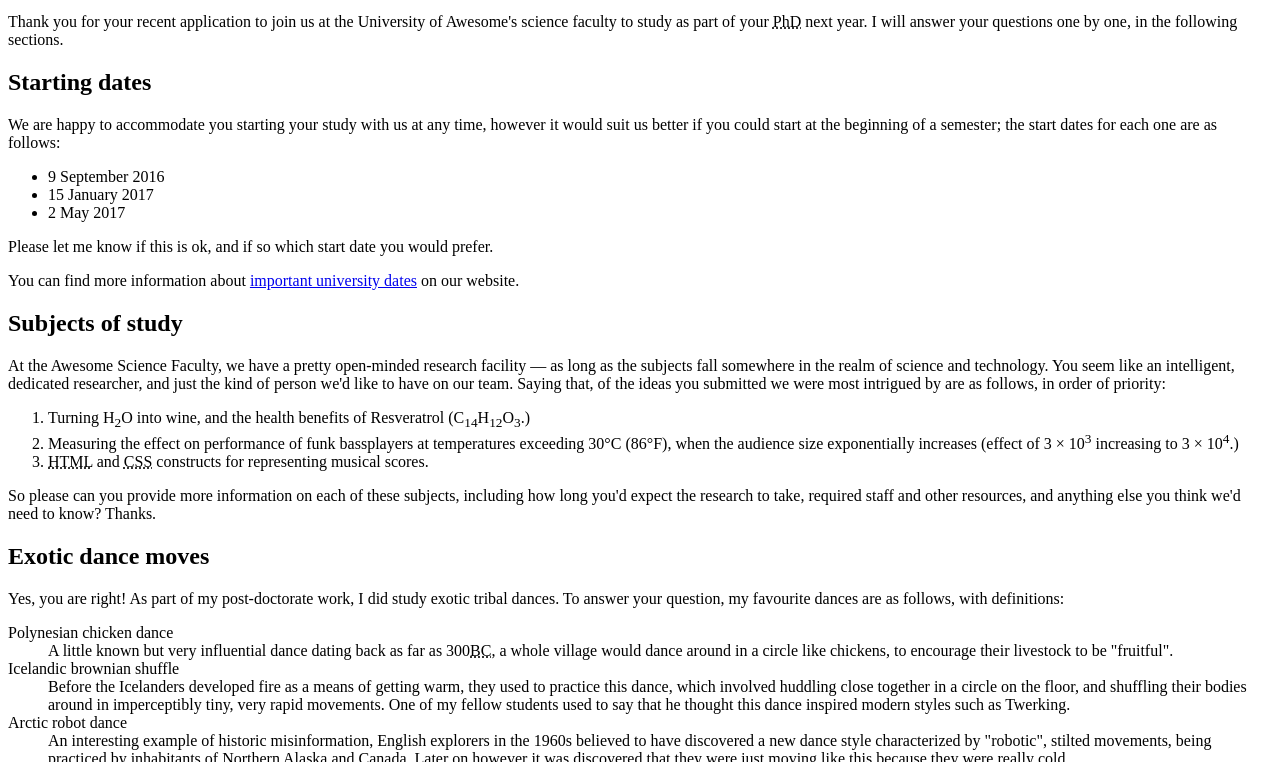
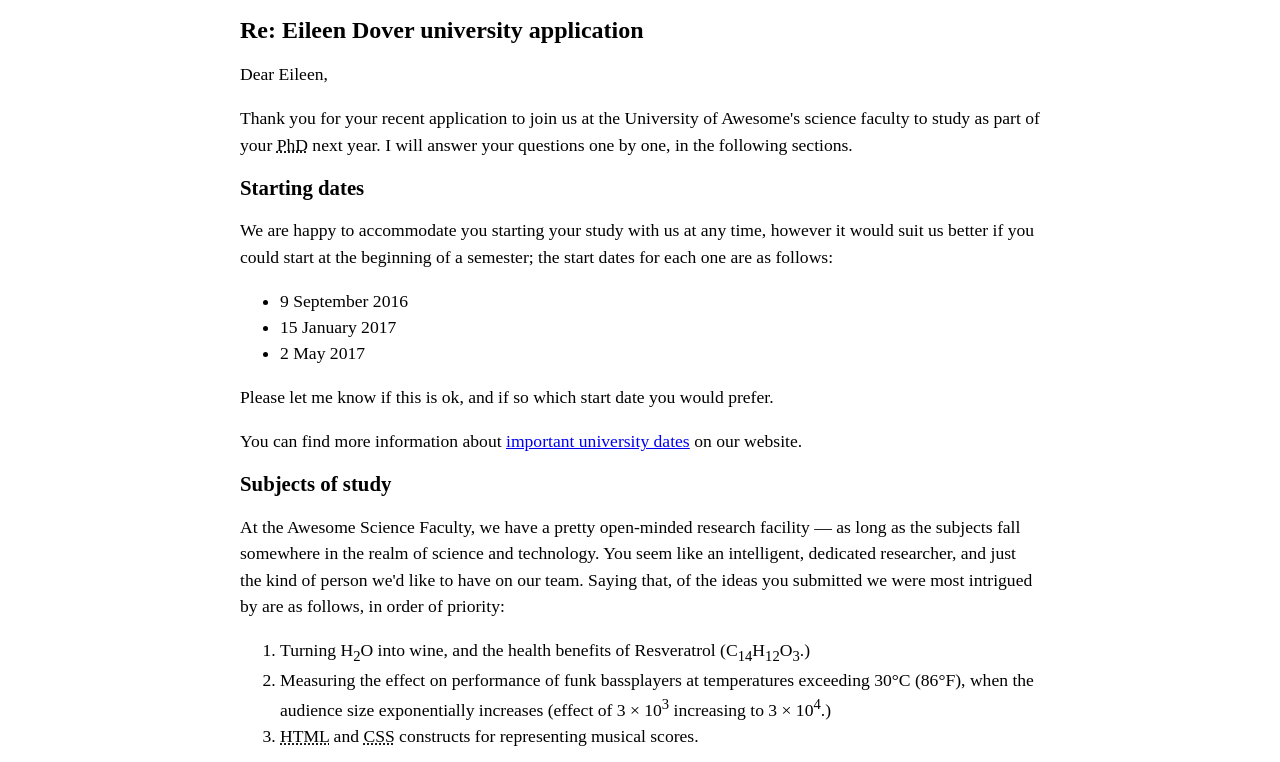
Before and after one commit to GrayWren/inft1206Winter25Sec10, a plain HTML site: page Assignment1/part1.html in a window 1280 px wide. Shown: the part 323-1085 px from the top of the page. Drawn offline with Linux system fonts and the light colour scheme; files that its build step writes are made by us from their sources; the site is published under a folder, as on GitHub Pages, so addresses that start at the root find nothing.

Commit message:
checking css

```diff
--- a/Assignment1/part1.html
+++ b/Assignment1/part1.html
@@ -13,7 +13,7 @@
     <style>
 
     </style>
-    <link rel="stylesheet" href="/CSS/stylepart1.css">
+    <link rel="stylesheet" href="./CSS/stylepart1.css">
     <title>Part 1</title>
 </head>
 <body>
```
Also changed, not shown: Assignment1/part2.html (+1 -1 lines).
